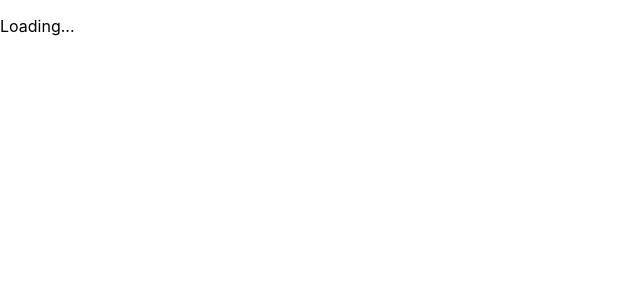
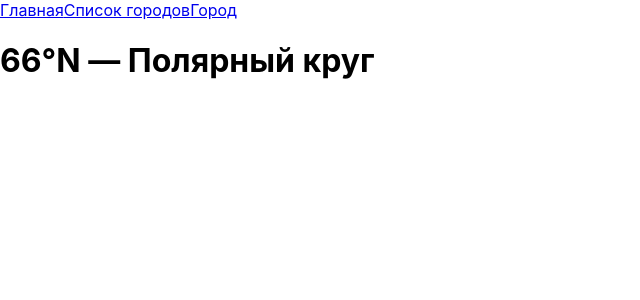
Before and after one commit to Anderskaev/arctic, a React (Create React App) app in the folder frontend/meet-arctic-front/: page / in a window 1280 px wide. Shown: the top 300 px of the page, without its empty margins (0-640 px from the left). Built offline with nearby package versions, Linux system fonts and the light colour scheme.

Commit message:
Add routing

```diff
--- a/frontend/meet-arctic-front/package.json
+++ b/frontend/meet-arctic-front/package.json
@@ -10,6 +10,7 @@
     "@testing-library/user-event": "^13.5.0",
     "react": "^19.2.5",
     "react-dom": "^19.2.5",
+    "react-router": "^7.14.1",
     "react-scripts": "5.0.1",
     "web-vitals": "^2.1.4",
     "yaml": "^2.8.3"
--- a/frontend/meet-arctic-front/src/App.js
+++ b/frontend/meet-arctic-front/src/App.js
@@ -1,47 +1,24 @@
-import logo from './logo.svg';
 import './App.css';
-import React, { useState } from 'react';
-import Loader from './components/loader';
-
+import { Routes, Route } from 'react-router'
+import Card from './pages/card';
+import CardList from './pages/card-list';
+import Home from './pages/front-page';
+import Navbar from './components/navbar';
+import NotFound from './pages/404';
 
 
 
 function App() {
-  const [loading, setLoading] = useState(true);
-
-  setTimeout(()=>{
-        setLoading(false);
-      }, 8000);
-
-  // useEffect(()=>{
-  //   setTimeout(()=>{
-  //     setLoading(false);
-  //   }, 8000);
-  // });
-
-
-  if(loading) {
-    return <Loader>Loading...</Loader>;
-  }
-
   return (
-
-    <div className="App">
-      <header className="App-header">
-        <img src={logo} className="App-logo" alt="logo" />
-        <p>
-          Edit <code>src/App.js</code> and save to reload.
-        </p>
-        <a
-          className="App-link"
-          href="https://reactjs.org"
-          target="_blank"
-          rel="noopener noreferrer"
-        >
-          Learn React
-        </a>
-      </header>
-    </div>
+    <>
+      <Navbar />
+      <Routes>
+        <Route path="/" element={<Home />} />
+        <Route path="/cardlist" element={<CardList />} />
+        <Route path="/card/:id" element={<Card />} />
+        <Route path="*" element={<NotFound />} />
+      </Routes>
+    </>
   );
 }
 
--- /dev/null
+++ b/frontend/meet-arctic-front/src/components/hero.js
@@ -0,0 +1,3 @@
+export default function Hero() {
+    return <h1>66°N — Полярный круг</h1>
+}
--- /dev/null
+++ b/frontend/meet-arctic-front/src/components/navbar.js
@@ -0,0 +1,10 @@
+import { Link } from 'react-router'
+export default function Navbar() {
+  return (
+    <nav>
+      <Link to="/">Главная</Link>
+      <Link to="/cardlist">Список городов</Link>
+      <Link to="/card">Город</Link>
+    </nav>
+  )
+}
--- a/frontend/meet-arctic-front/src/index.js
+++ b/frontend/meet-arctic-front/src/index.js
@@ -3,11 +3,16 @@ import ReactDOM from 'react-dom/client';
 import './index.css';
 import App from './App';
 import reportWebVitals from './reportWebVitals';
+import { BrowserRouter } from 'react-router'
+
 
 const root = ReactDOM.createRoot(document.getElementById('root'));
 root.render(
   <React.StrictMode>
-    <App />
+
+    <BrowserRouter>
+      <App />
+    </BrowserRouter>
   </React.StrictMode>
 );
 
--- /dev/null
+++ b/frontend/meet-arctic-front/src/pages/404.js
@@ -0,0 +1,3 @@
+export default function NotFound() {
+    return "sorry, 404"
+}
--- /dev/null
+++ b/frontend/meet-arctic-front/src/pages/card-list.js
@@ -0,0 +1,3 @@
+export default function CardList() {
+  return <h1>Список городов</h1>;
+}
--- /dev/null
+++ b/frontend/meet-arctic-front/src/pages/card.js
@@ -0,0 +1,6 @@
+import { useParams } from 'react-router'
+
+export default function Card() {
+    const { id } = useParams()
+    return <h1>Город { id }</h1>;
+}
--- /dev/null
+++ b/frontend/meet-arctic-front/src/pages/front-page.js
@@ -0,0 +1,8 @@
+import Hero from "../components/hero";
+
+
+export default function Home() {
+  return (
+    <Hero />
+  );
+}
```
Also changed, not shown: 1 other file (tests, documents, lock files or other folders).
